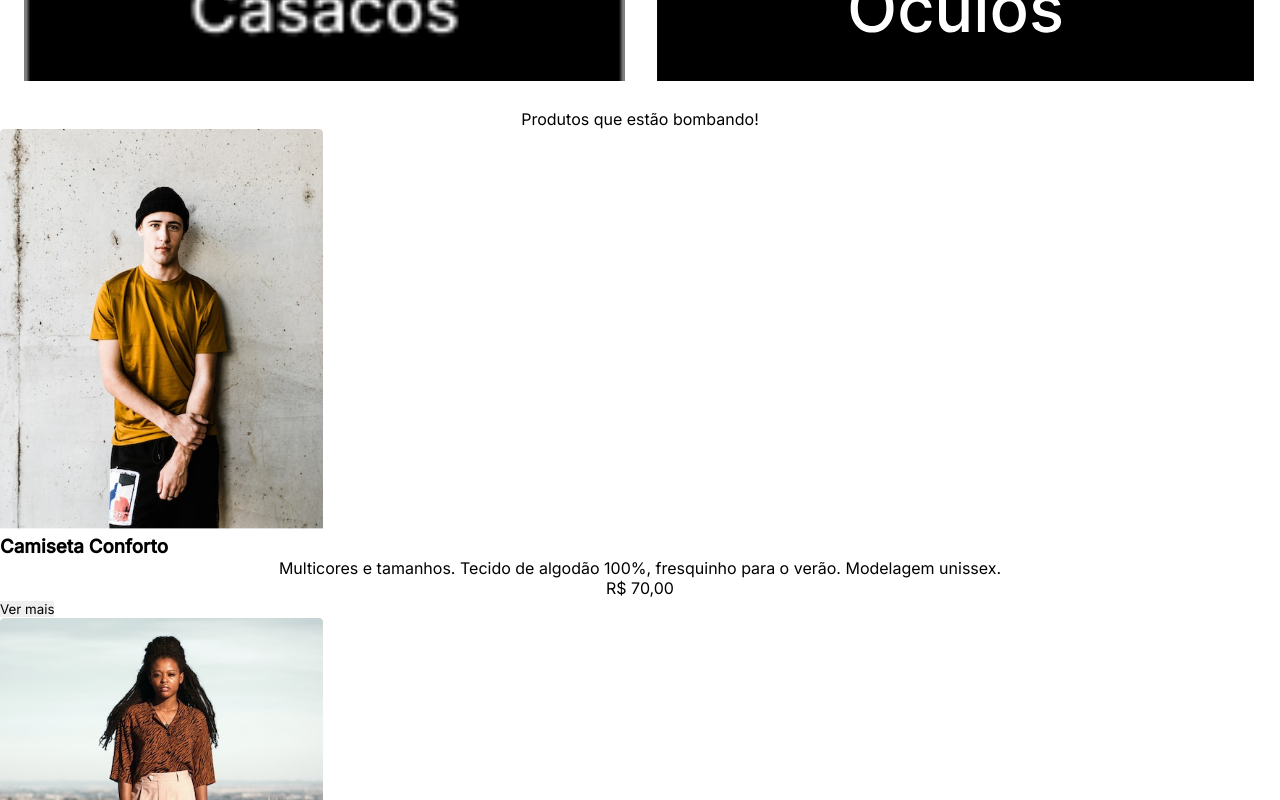
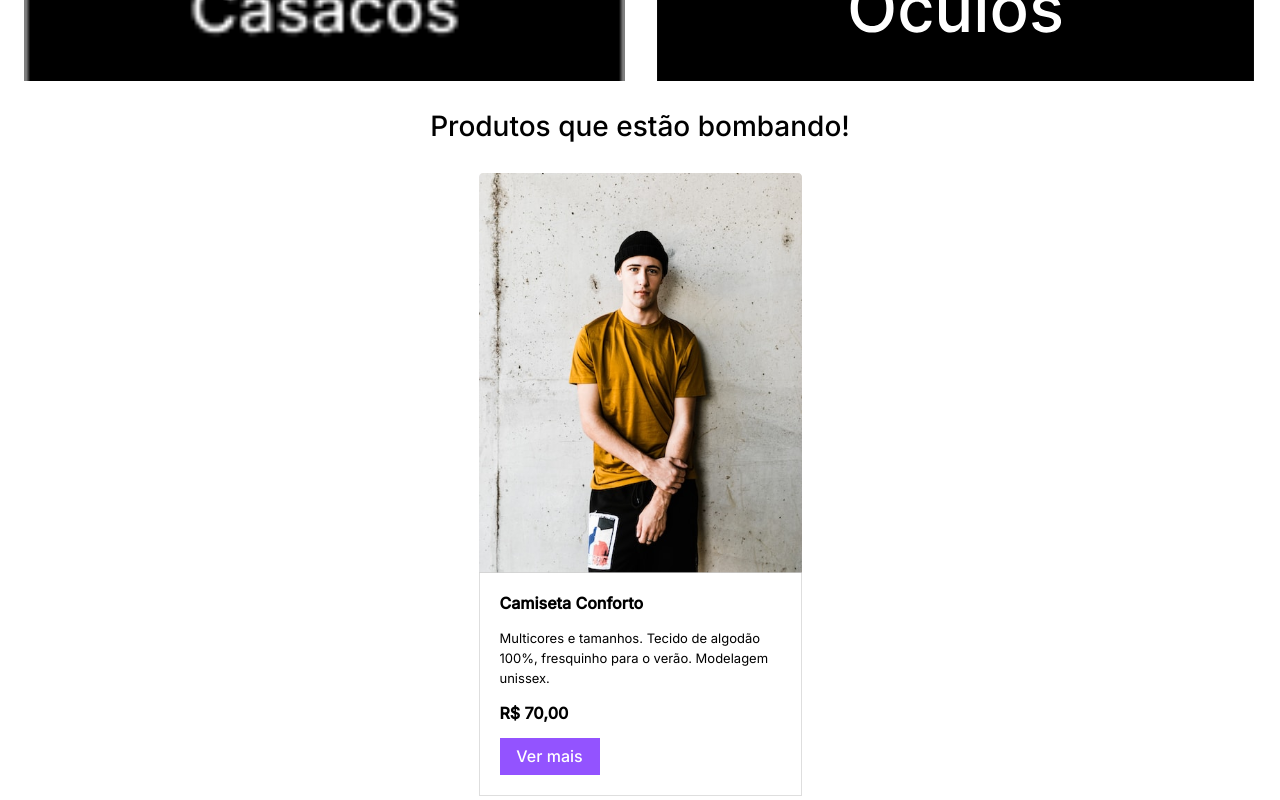
Before and after one commit to Ian-FS/meteora-ecommerce, a React (Vite) app: page / in a window 1280 px wide. Shown: the part 3620-4420 px from the top of the page. Built offline with nearby package versions, Linux system fonts and the light colour scheme.

Commit message:
atualizado lógica e estilo do componente Card

```diff
--- a/src/components/Cards/Card/Card.jsx
+++ b/src/components/Cards/Card/Card.jsx
@@ -1,12 +1,17 @@
+/* eslint-disable react/prop-types */
+import './Card.scss'
+
 
 export default function Card(props) {
     return (
         <div className="card__container">
             <img src={props.img} alt="" />
-            <h3>{props.product}</h3>
-            <p>{props.description}</p>
-            <p>{props.value}</p>
-            <button>Ver mais</button>
+            <div className='info__container'>
+                <h3>{props.product}</h3>
+                <h4>{props.description}</h4>
+                <h3>{props.value}</h3>
+                <button>Ver mais</button>
+            </div>
         </div>
     )
 }
--- a/src/components/Cards/Card/Card.scss
+++ b/src/components/Cards/Card/Card.scss
@@ -0,0 +1,55 @@
+.card__container {
+    max-width: 323px;
+
+    display: flex;
+    align-items: center;
+    flex-direction: column;
+
+    position: relative;
+
+    margin-bottom: 30px;
+
+    img {
+        max-width: 323px;
+        width: 100%;
+    }
+    .info__container {
+        display: flex;
+        flex-direction: column;
+        gap: 15px;
+        position: relative;
+        top: -3px;
+
+        padding: 20px;
+
+        border: solid 1px #00000021;
+
+        h3 {
+            //styleName: Basic Typography/Paragraph Bold;
+            font-family: var(--font-primary);
+            font-size: 16px;
+            font-weight: 700;
+            text-align: left;
+        }
+        h4 {
+            font-family: var(--font-primary);
+            font-size: 13px;
+            font-weight: 400;
+            text-align: left;
+            line-height: 20px;
+        }
+        button {
+            width: 100px;
+            padding: 9px 16px 9px 16px;
+
+            font-family: var(--font-primary);
+            font-size: 16px;
+            font-weight: 500;
+            line-height: 19px;
+            text-align: center;
+
+            background-color: #9353ff;
+            color: #ffffff;
+        }
+    }
+}
--- a/src/components/Cards/Cards.scss
+++ b/src/components/Cards/Cards.scss
@@ -1,8 +1,15 @@
 .cards__container {
-    display: grid;
-    grid-template-columns: repeat(1, 1fr);
-
+    display: flex;
+    flex-direction: column;
+    align-items: center;
     p {
         text-align: center;
+
+        font-family: var(--font-primary);
+        font-size: 28px;
+        font-weight: 500;
+        line-height: 34px;
+
+        margin-bottom: 30px;
     }
 }
```
